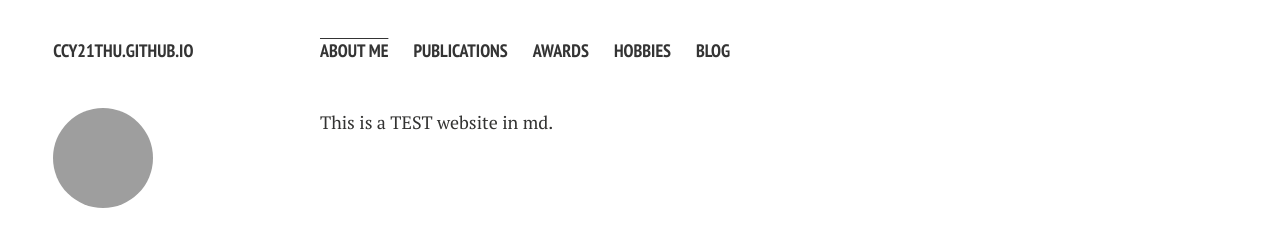
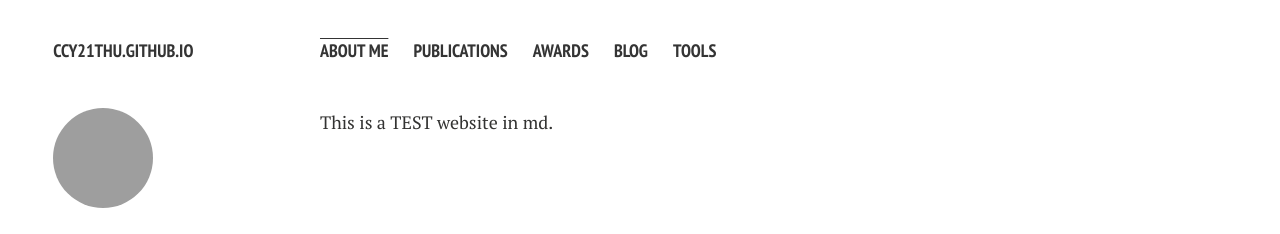
Before and after one commit to ccy23thu/ccy21thu.github.io, a Jekyll site: the page built from README.md, in a window 1280 px wide. Shown: the top 234 px of the page. Built offline with Jekyll 4.4.1, drawn with Linux system fonts in a browser that asks for light colours; nearby versions of some CDN libraries; our own code applies the rules of GitHub Pages for plain Markdown files; comment, search, counter and statistics services are not loaded; a style sheet for code colours, icons or effects is not loaded.

Commit message:
Update _config.yml

```diff
--- a/_config.yml
+++ b/_config.yml
@@ -11,14 +11,21 @@ links:
     url: /
     sublinks:
       - title: sub 1
-        url: /sub_1
+        url: /sub_1/
       - title: sub 2
-        url: /sub_2
+        url: /sub_2/
   - title: Publications
     url: /publications/
   - title: Awards
     url: /awards/
-  - title: Hobbies
-    url: /hobbies/
   - title: Blog
     url: /blog/
+    sublinks:
+      - title: Auto.
+        url: /auto/
+      - title: Daily
+        url: /daily/
+      - title: ACGN
+        url: /acgn/
+  - title: Tools
+    url: /tools/
```
